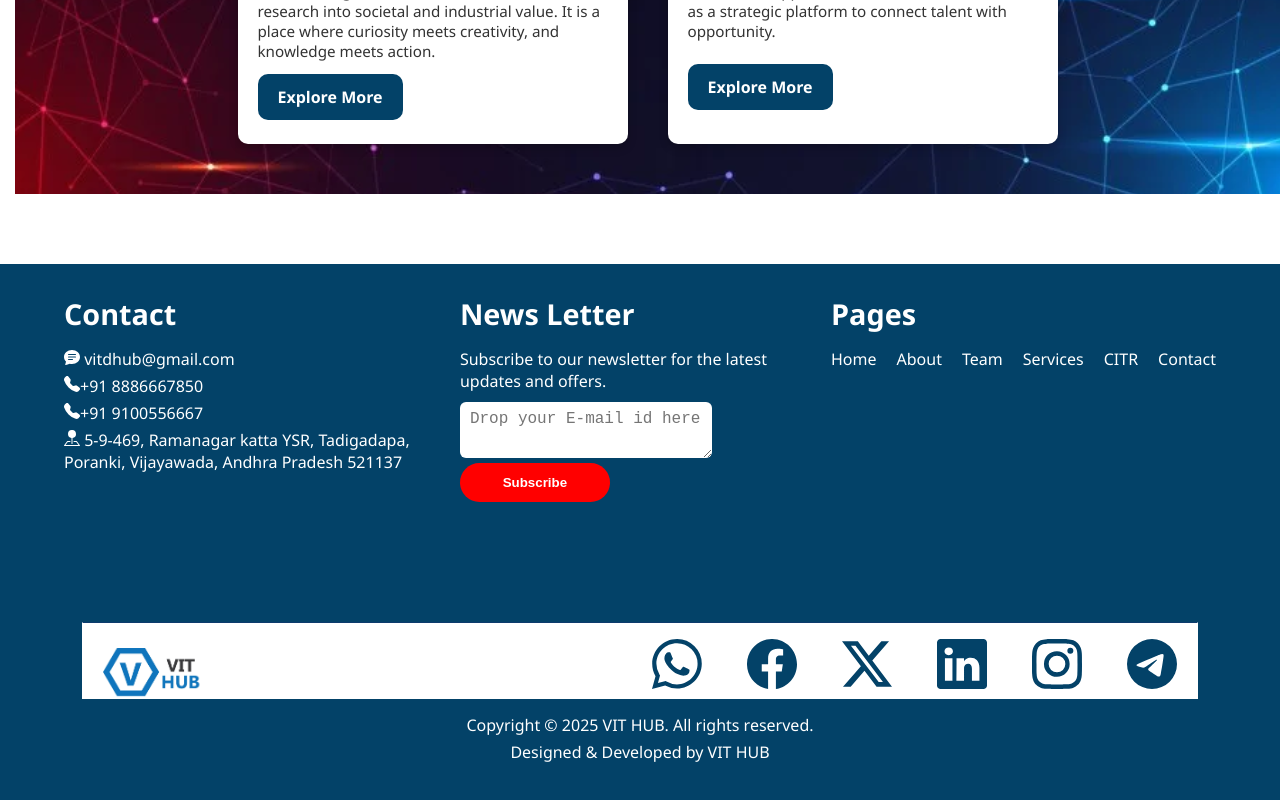
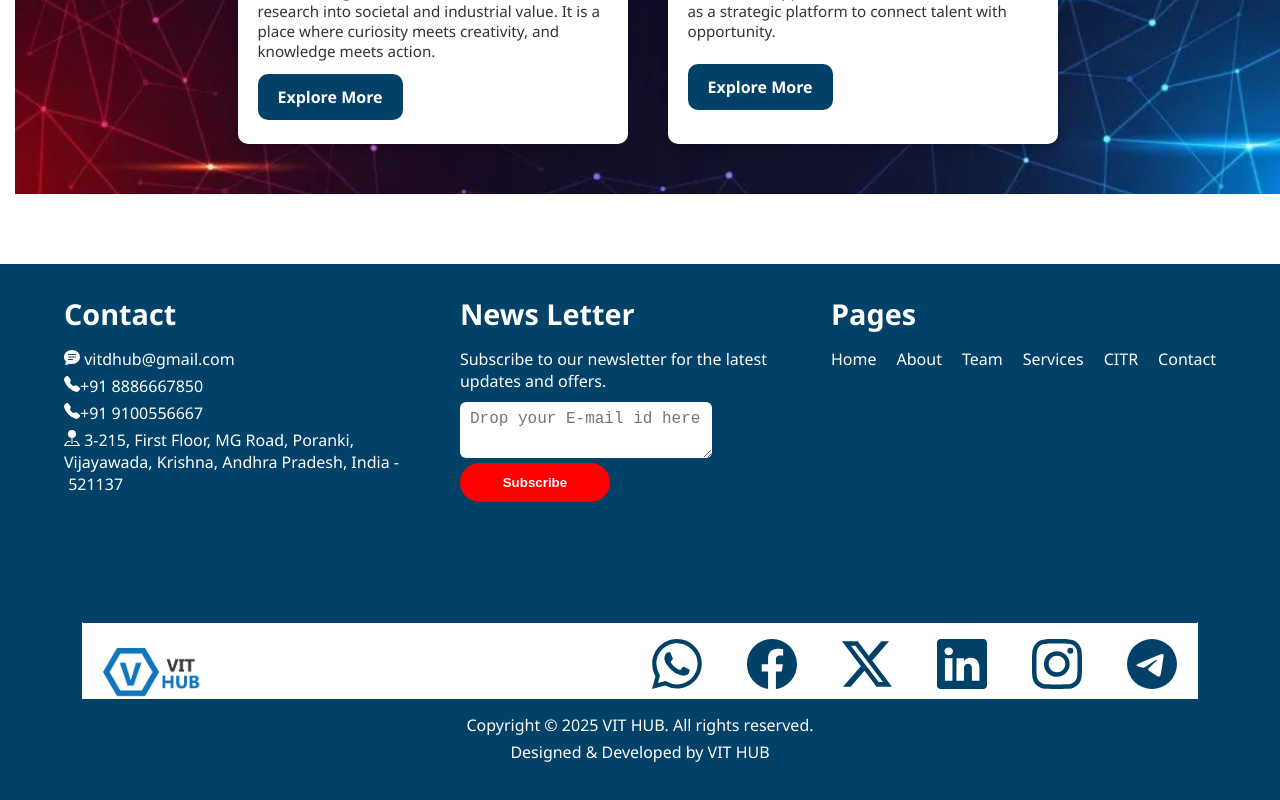
Before and after one commit to hemanthaarya/hedhya, a React (Create React App) app: page /CITR in a window 1280 px wide. Shown: the part 2564-3364 px from the top of the page. Built offline with nearby package versions, Linux system fonts and the light colour scheme.

Commit message:
Add files via upload

```diff
--- a/src/Pages/About.jsx
+++ b/src/Pages/About.jsx
@@ -214,7 +214,7 @@ function About() {
                     <h4><BsFillChatTextFill /><a href='mailto:vitdhub@gmail.com' style={{textDecoration:"none",color:"white"}}> vitdhub@gmail.com</a></h4>
                     <h4><BsTelephoneFill/>+91 8886667850</h4>
                     <h4><BsTelephoneFill/>+91 9100556667</h4>
-                    <h4><BsFillPinMapFill /> 5-9-469, Ramanagar katta YSR, Tadigadapa, Poranki, Vijayawada, Andhra Pradesh 521137</h4>
+                    <h4><BsFillPinMapFill /> 3-215, First Floor, MG Road, Poranki, Vijayawada, Krishna, Andhra Pradesh,India-521137</h4>
                 </div>
                 </div>
 
--- a/src/Pages/CITR.jsx
+++ b/src/Pages/CITR.jsx
@@ -128,7 +128,7 @@ function CITR(){
                         <h4><BsFillChatTextFill /><a href='mailto:vitdhub@gmail.com' style={{textDecoration:"none",color:"white"}}> vitdhub@gmail.com</a></h4>
                         <h4><BsTelephoneFill/>+91 8886667850</h4>
                         <h4><BsTelephoneFill/>+91 9100556667</h4>
-                        <h4><BsFillPinMapFill /> 5-9-469, Ramanagar katta YSR, Tadigadapa, Poranki, Vijayawada, Andhra Pradesh 521137</h4>
+                        <h4><BsFillPinMapFill /> 3-215, First Floor, MG Road, Poranki, Vijayawada, Krishna, Andhra Pradesh, India - 521137</h4>
                     </div>
                     </div>
 
@@ -310,7 +310,7 @@ function CITR(){
                         <h4><BsFillChatTextFill /><a href='mailto:vitdhub@gmail.com' style={{textDecoration:"none",color:"white"}}> vitdhub@gmail.com</a></h4>
                         <h4><BsTelephoneFill/>+91 8886667850</h4>
                         <h4><BsTelephoneFill/>+91 9100556667</h4>
-                        <h4><BsFillPinMapFill /> 5-9-469, Ramanagar katta YSR, Tadigadapa, Poranki, Vijayawada, Andhra Pradesh 521137</h4>
+                        <h4><BsFillPinMapFill /> 3-215, First Floor, MG Road, Poranki, Vijayawada, Krishna, Andhra Pradesh, India - 521137</h4>
                     </div>
                     </div>
 
--- a/src/Pages/Contact.jsx
+++ b/src/Pages/Contact.jsx
@@ -181,7 +181,7 @@ function Contact() {
                 <h4><BsFillChatTextFill /><a href='mailto:vitdhub@gmail.com' style={{textDecoration:"none",color:"white"}}> vitdhub@gmail.com</a></h4>
                 <h4><BsTelephoneFill/>+91 8886667850</h4>
                 <h4><BsTelephoneFill/>+91 9100556667</h4>
-                <h4><BsFillPinMapFill /> 5-9-469, Ramanagar katta YSR, Tadigadapa, Poranki, Vijayawada, Andhra Pradesh 521137</h4>
+                <h4><BsFillPinMapFill /> 3-215, First Floor, MG Road, Poranki, Vijayawada, Krishna, Andhra Pradesh, India - 521137</h4>
             </div>
           </div>
 
--- a/src/Pages/HomePage.jsx
+++ b/src/Pages/HomePage.jsx
@@ -146,9 +146,7 @@ function Home() {
           </div>
           <div className='h-box'>
             {[
-              {logo: Logo1, title: "Graphic Design", desc: "We bring your ideas to life with creative, high-quality designs that reflect your brand’s personality. From logos to promotional materials, we craft visuals that make a lasting impression and drive engagement."},
               {logo: Logo2, title: "Web & App Development", desc: "We build fast, responsive, and scalable web and mobile applications tailored to your business needs. From concept to deployment, our solutions deliver seamless user experiences and drive real results."},
-              {logo: Logo3, title: "Digital Marketing", desc: "We boost your online presence with targeted digital strategies — from SEO and social media to content marketing and ads.Our goal: attract, engage, and convert your ideal audience."},
               {logo: Logo4, title: "Data Analytics", desc: "We turn raw data into actionable insights that drive smarter decisions. From dashboards to predictive models, our analytics solutions help you uncover trends, optimize performance, and fuel business growth."}
             ].map(({logo, title, desc}, i) => (
               <div className='h-box-1' key={i}>
@@ -208,7 +206,7 @@ function Home() {
                     <h4><BsFillChatTextFill /><a href='mailto:vitdhub@gmail.com' style={{textDecoration:"none",color:"white"}}> vitdhub@gmail.com</a></h4>
                     <h4><BsTelephoneFill/>+91 8886667850</h4>
                     <h4><BsTelephoneFill/>+91 9100556667</h4>
-                    <h4><BsFillPinMapFill /> 5-9-469, Ramanagar katta YSR, Tadigadapa, Poranki, Vijayawada, Andhra Pradesh 521137</h4>
+                    <h4><BsFillPinMapFill /> 3-215, First Floor, MG Road, Poranki, Vijayawada, Krishna, Andhra Pradesh, India - 521137</h4>
                 </div>
               </div>
 
--- a/src/Pages/ImageScroll.jsx
+++ b/src/Pages/ImageScroll.jsx
@@ -1,15 +1,11 @@
 import { useState,useEffect , useRef} from "react";
 import "./ImageSlider.css";
-import slider1 from '../Images/slider1.jpg';
 import slider2 from '../Images/slider2.jpg';
-import slider3 from '../Images/slider3.jpg';
 import slider4 from '../Images/slider4.jpg';
 import slider5 from '../Images/slider5.jpg';
 
 const images = [
-  slider1,
   slider2,
-  slider3,
   slider4,
   slider5
 ];
--- a/src/Pages/ServiceDetail.jsx
+++ b/src/Pages/ServiceDetail.jsx
@@ -145,7 +145,7 @@ function ServiceDetail() {
                     <h4><BsFillChatTextFill /><a href='mailto:vitdhub@gmail.com' style={{textDecoration:"none",color:"white"}}> vitdhub@gmail.com</a></h4>
                     <h4><BsTelephoneFill/>+91 8886667850</h4>
                     <h4><BsTelephoneFill/>+91 9100556667</h4>
-                    <h4><BsFillPinMapFill /> 5-9-469, Ramanagar katta YSR, Tadigadapa, Poranki, Vijayawada, Andhra Pradesh 521137</h4>
+                    <h4><BsFillPinMapFill /> 3-215, First Floor, MG Road, Poranki, Vijayawada, Krishna, Andhra Pradesh, India - 521137</h4>
                 </div>
                 </div>
 
--- a/src/Pages/Services.jsx
+++ b/src/Pages/Services.jsx
@@ -246,7 +246,7 @@ function Services() {
               <h4><BsFillChatTextFill /><a href='mailto:vitdhub@gmail.com' style={{textDecoration:"none",color:"white"}}> vitdhub@gmail.com</a></h4>
               <h4><BsTelephoneFill/>+91 8886667850</h4>
               <h4><BsTelephoneFill/>+91 9100556667</h4>
-              <h4><BsFillPinMapFill /> 5-9-469, Ramanagar katta YSR, Tadigadapa, Poranki, Vijayawada, Andhra Pradesh 521137</h4>
+              <h4><BsFillPinMapFill /> 3-215, First Floor, MG Road, Poranki, Vijayawada, Krishna, Andhra Pradesh, India - 521137</h4>
             </div>
           </div>
 
```
